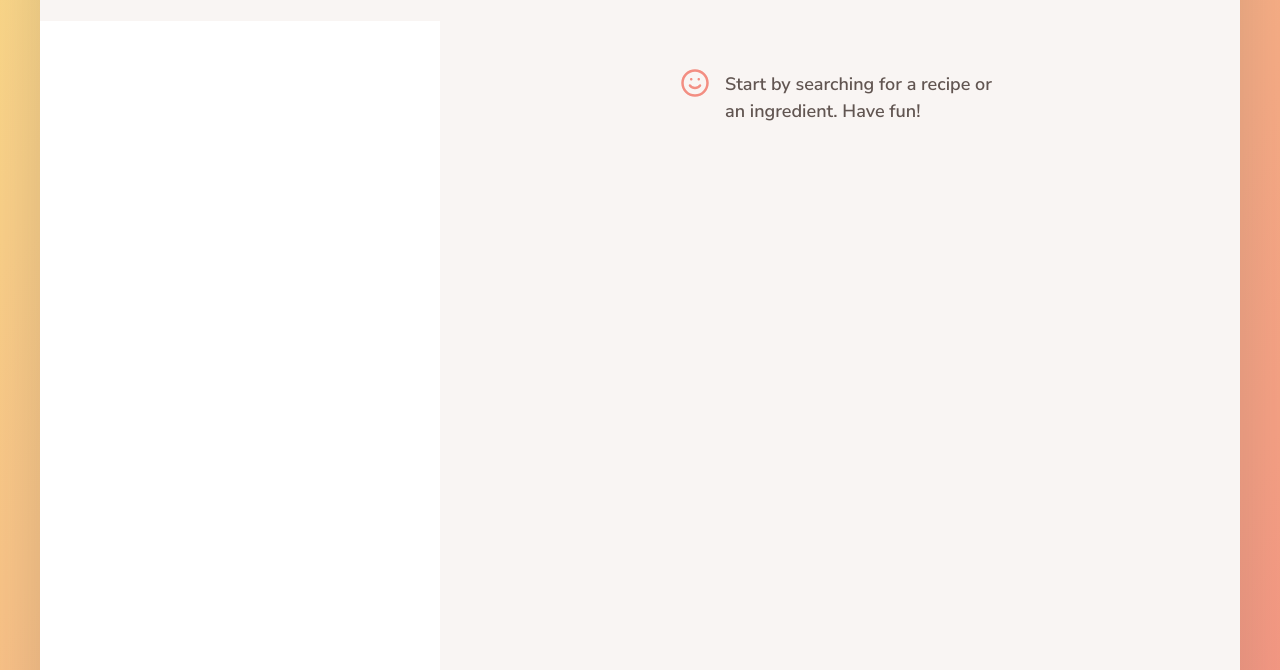
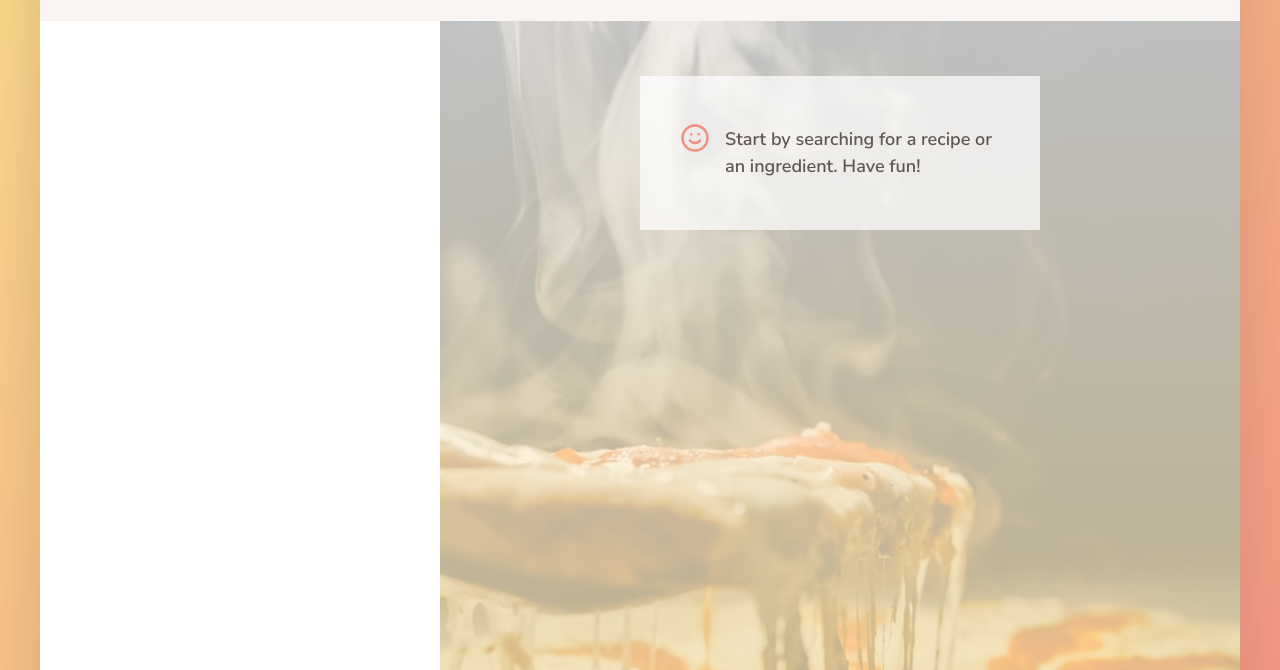
Before and after one commit to MarkoZastavnikovic/forkify---JS, a website built with Parcel: page index.html in a window 1280 px wide. Shown: the part 130-800 px from the top of the page. Built offline with nearby package versions, Linux system fonts and the light colour scheme.

Commit message:
Adding background img for recipe view

```diff
--- a/index.html
+++ b/index.html
@@ -123,7 +123,7 @@
           </button> -->
         </div>
 
-        <p class="copyright">
+        <p class="copyright hidden">
           &copy; Copyright by
           <a
             class="twitter-link"
@@ -136,7 +136,8 @@
       </div>
 
       <div class="recipe">
-        <div class="message">
+        <div role="img" class="recipe-img-start" aria-label="pizza"></div>
+        <div class="message" id="message-start">
           <div>
             <svg>
               <use href="src/img/icons.svg#icon-smile"></use>
--- a/src/js/config.js
+++ b/src/js/config.js
@@ -1,5 +1,5 @@
 export const API_URL = 'https://forkify-api.herokuapp.com/api/v2/recipes';
 export const TIMEOUT_SEC = 10;
-export const RES_PER_PAGE = 12;
+export const RES_PER_PAGE = 10;
 export const KEY = '7d69e3af-86ea-4237-a7c6-3fecdd756096';
 export const MODAL_CLOSE_SEC = 2.5;
--- a/src/sass/_base.scss
+++ b/src/sass/_base.scss
@@ -49,7 +49,7 @@ body {
 
 .container {
   max-width: 120rem;
-  min-height: 117rem;
+  min-height: 120rem;
   margin: 4vw auto;
   background-color: #fff;
   border-radius: 9px;
--- a/src/sass/_recipe.scss
+++ b/src/sass/_recipe.scss
@@ -1,5 +1,6 @@
 .recipe {
   background-color: $color-grey-light-1;
+  position: relative;
 
   ///////////
   // FIGURE
@@ -176,4 +177,24 @@
   &__publisher {
     font-weight: 700;
   }
+
+  .recipe-img-start {
+    // position: absolute;
+    background-size: cover;
+    background-position: center;
+    background-image: linear-gradient(
+        rgba(255, 255, 255, 0.7),
+        rgba(251, 219, 137, 0.7)
+      ),
+      url(../img/recipe-img-start.jpg);
+    width: 100%;
+    height: 100%;
+  }
+
+  #message-start {
+    position: absolute;
+    background-color: rgba(255, 255, 255, 0.7);
+    left: 25%;
+    top: 5%;
+  }
 }
--- a/src/sass/_searchResults.scss
+++ b/src/sass/_searchResults.scss
@@ -12,6 +12,7 @@
 .pagination {
   margin-top: auto;
   padding: 0 3.5rem;
+  min-height: 3.2rem;
 
   &::after {
     content: '';
```
Also changed, not shown: src/img/recipe-img-start.jpg (added).
